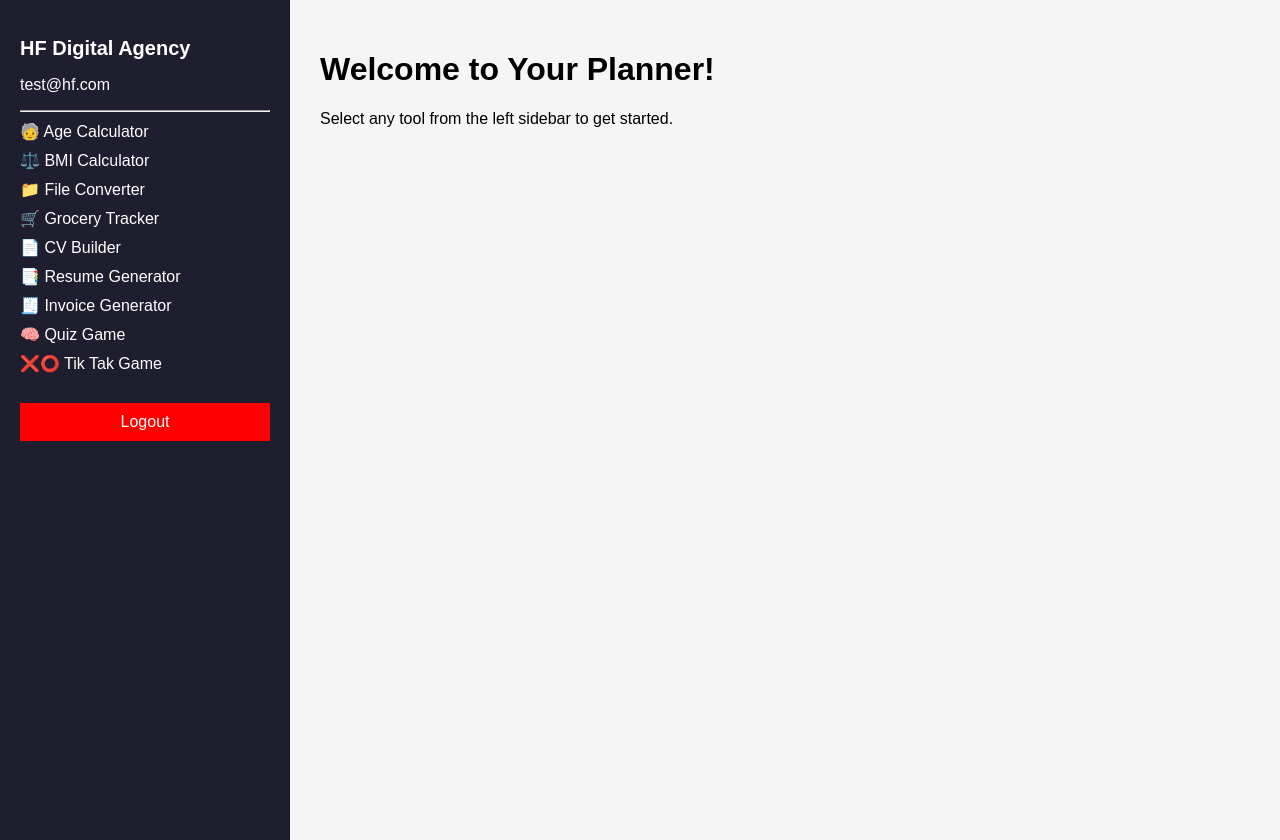
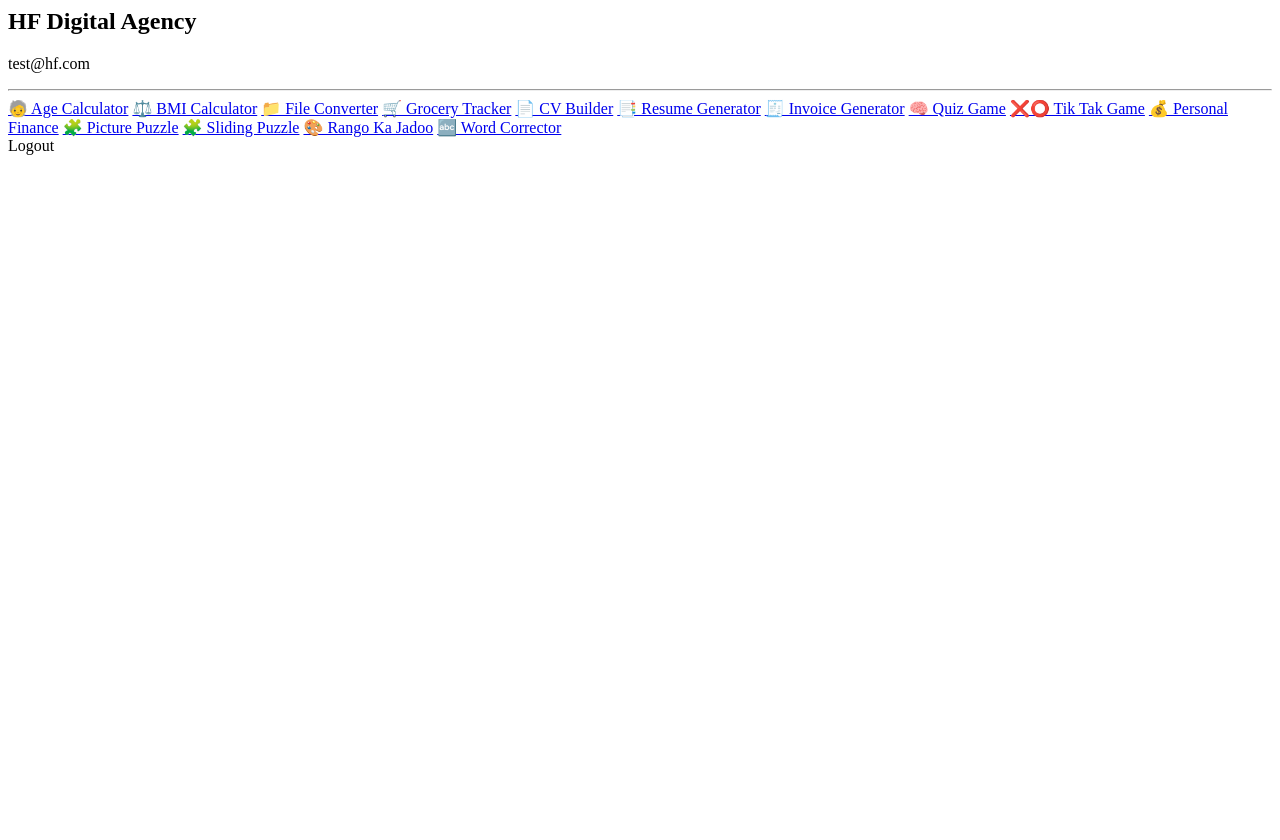
Before and after one commit to sunnyjameel/HFDigitalProducts, a plain HTML site: page index.html in a window 1280 px wide. After the commit the page ends 800 px from the top, so only its background shows below. Drawn offline with Linux system fonts and the light colour scheme.

Commit message:
added missing tools to sidebar

```diff
--- a/index.html
+++ b/index.html
@@ -1,45 +1,3 @@
-<!DOCTYPE html>
-<html>
-<head>
-  <title>HF Digital Agency</title>
-  <style>
-    body {
-      font-family: sans-serif;
-      margin: 0;
-      display: flex;
-      background-color: #f5f5f5;
-    }
-    .sidebar {
-      width: 250px;
-      background-color: #1e1e2f;
-      color: white;
-      padding: 20px;
-      min-height: 100vh;
-    }
-    .sidebar h2 {
-      font-size: 20px;
-    }
-    .sidebar a {
-      display: block;
-      margin: 10px 0;
-      color: white;
-      text-decoration: none;
-    }
-    .content {
-      padding: 30px;
-      flex-grow: 1;
-    }
-    .logout {
-      margin-top: 30px;
-      background-color: red;
-      color: white;
-      padding: 10px;
-      text-align: center;
-      cursor: pointer;
-    }
-  </style>
-</head>
-<body>
 <div class="sidebar">
   <h2>HF Digital Agency</h2>
   <p>test@hf.com</p>
@@ -53,11 +11,10 @@
   <a href="invoice-generator.html">🧾 Invoice Generator</a>
   <a href="quize_game.html">🧠 Quiz Game</a>
   <a href="tik-tak-game.html">❌⭕ Tik Tak Game</a>
+  <a href="personal_finance_manager.html">💰 Personal Finance</a>
+  <a href="pic-puzzuls.html">🧩 Picture Puzzle</a>
+  <a href="sliding_puzzal.html">🧩 Sliding Puzzle</a>
+  <a href="rango-ka-jadoo.html">🎨 Rango Ka Jadoo</a>
+  <a href="word_corrector.html">🔤 Word Corrector</a>
   <div class="logout">Logout</div>
 </div>
-  <div class="content">
-    <h1>Welcome to Your Planner!</h1>
-    <p>Select any tool from the left sidebar to get started.</p>
-  </div>
-</body>
-</html>
```
Lines whose indentation alone changed are shown as unchanged.
